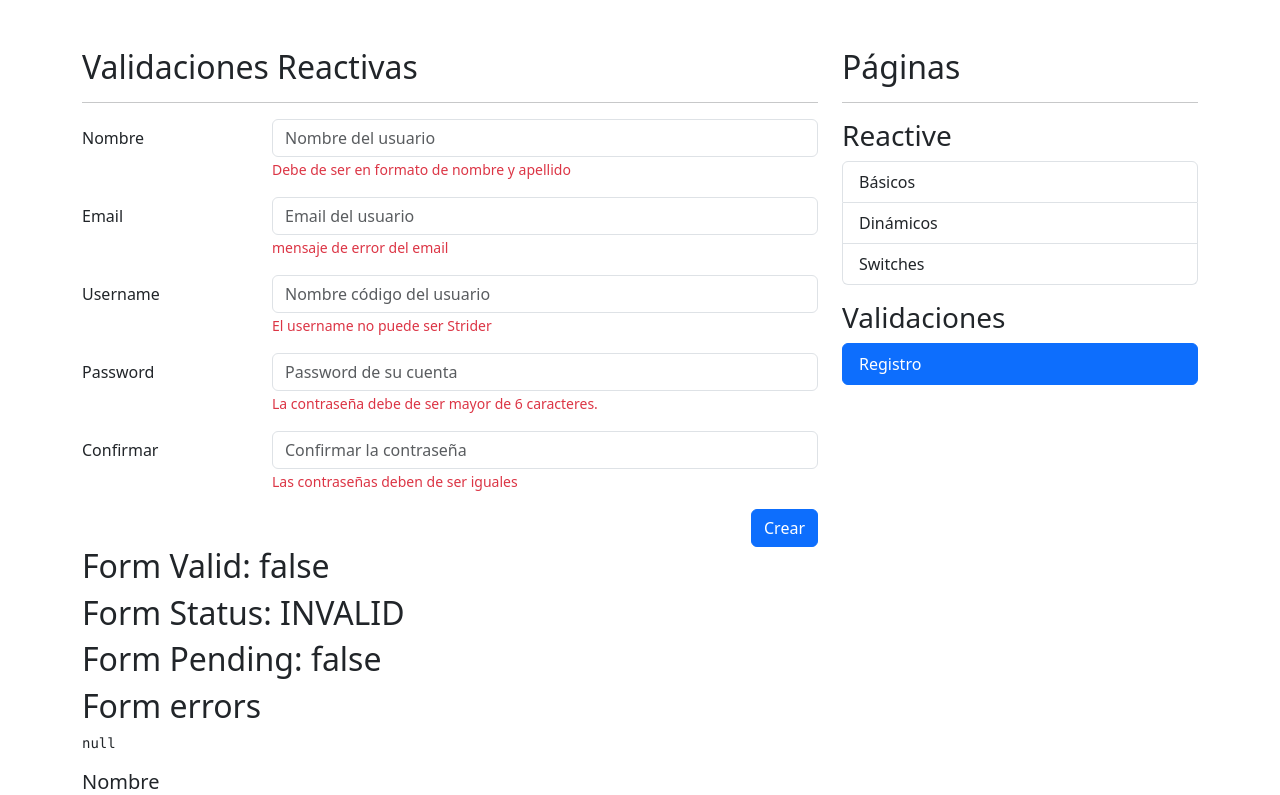
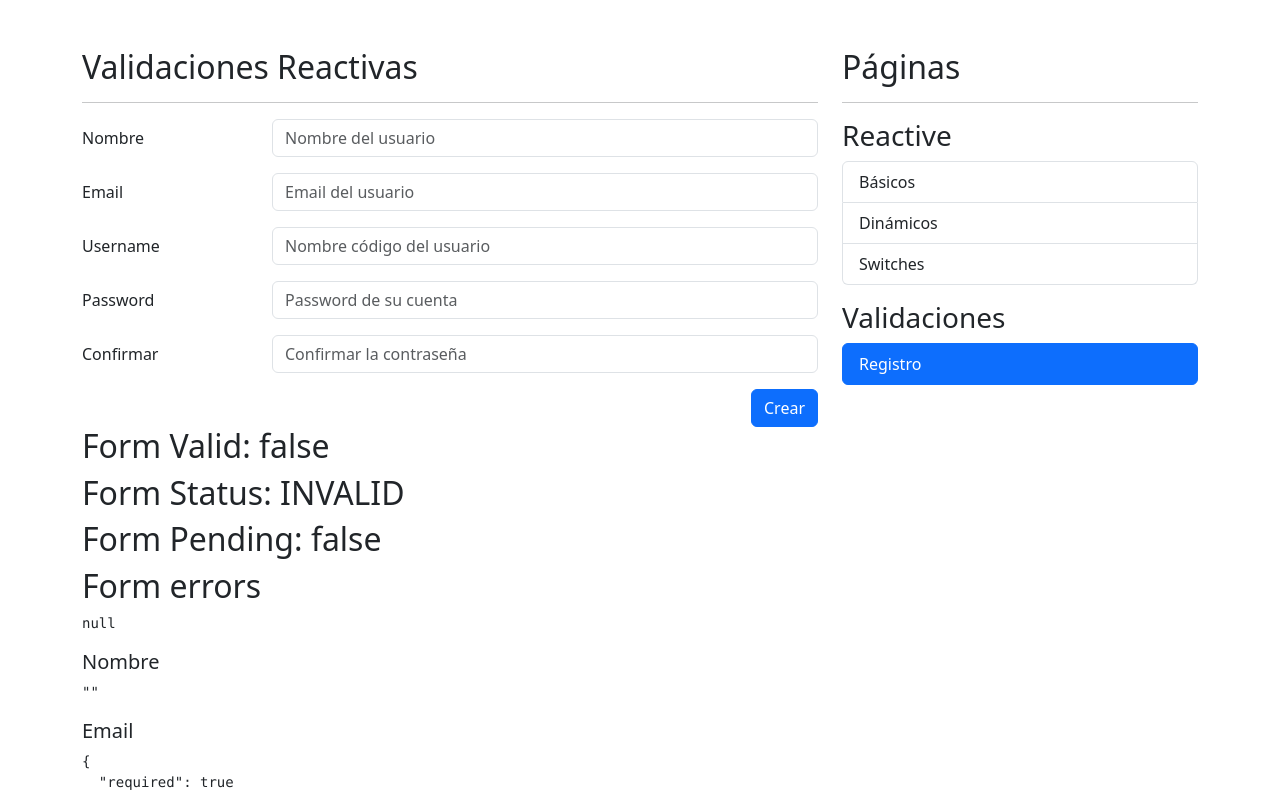
Before and after one commit to uriel-loz/FormApp, an Angular app: page /auth/sign-up in a window 1280 px wide. Shown: the top 795 px of the page. Built offline with nearby package versions, Linux system fonts and the light colour scheme.

Commit message:
Created validator service

```diff
--- a/src/app/auth/pages/register/register.component.html
+++ b/src/app/auth/pages/register/register.component.html
@@ -15,7 +15,7 @@
             formControlName="name"
           />
 
-          <span class="form-text text-danger">
+          <span *ngIf="isValidField('name')" class="form-text text-danger">
             Debe de ser en formato de nombre y apellido
           </span>
         </div>
@@ -31,7 +31,7 @@
             placeholder="Email del usuario"
             formControlName="email"
           />
-          <span class="form-text text-danger">
+          <span *ngIf="isValidField('email')" class="form-text text-danger">
             mensaje de error del email
           </span>
         </div>
@@ -47,7 +47,7 @@
             placeholder="Nombre código del usuario"
             formControlName="username"
           />
-          <span class="form-text text-danger">
+          <span *ngIf="isValidField('username')" class="form-text text-danger">
             El username no puede ser Strider
           </span>
         </div>
@@ -64,7 +64,7 @@
             formControlName="password"
           />
 
-          <span class="form-text text-danger">
+          <span *ngIf="isValidField('password')" class="form-text text-danger">
             La contraseña debe de ser mayor de 6 caracteres.
           </span>
         </div>
@@ -81,7 +81,7 @@
             formControlName="passwordConfirmation"
           />
 
-          <span class="form-text text-danger">
+          <span *ngIf="isValidField('passwordConfirmation')" class="form-text text-danger">
             Las contraseñas deben de ser iguales
           </span>
         </div>
--- a/src/app/auth/pages/register/register.component.ts
+++ b/src/app/auth/pages/register/register.component.ts
@@ -1,6 +1,7 @@
 import { Component, OnInit, inject } from '@angular/core';
 import { FormBuilder, FormGroup, Validators } from '@angular/forms';
-import { cantBeStrider, firstNameAndLastnamePattern, emailPattern } from '../../../shared/validators/validators';
+import { ValidatorsService } from '../../../shared/services/validators.service';
+// import { cantBeStrider, firstNameAndLastnamePattern, emailPattern } from '../../../shared/validators/validators';
 
 @Component({
   selector: 'auth-register',
@@ -10,17 +11,18 @@
 export class RegisterComponent {
 
   private formBuilder = inject(FormBuilder);
+  private validatorsService  = inject(ValidatorsService);
+
   public myForm: FormGroup = this.formBuilder.group({
-    name: ['', [Validators.required, Validators.pattern(firstNameAndLastnamePattern)]],
-    email: ['', [Validators.required, Validators.pattern(emailPattern)]],
-    username: ['', [Validators.required, cantBeStrider]],
+    name: ['', [Validators.required, Validators.pattern(this.validatorsService.firstNameAndLastnamePattern)]],
+    email: ['', [Validators.required, Validators.pattern(this.validatorsService.emailPattern)]],
+    username: ['', [Validators.required, this.validatorsService.cantBeStrider]],
     password: ['', [Validators.required, Validators.minLength(6)]],
     passwordConfirmation: ['', [Validators.required, Validators.minLength(6)]],
   });
 
   isValidField(field: string): boolean | null {
-    return this.myForm.controls[field].errors
-      && this.myForm.controls[field].touched;
+    return this.validatorsService.isValidField(this.myForm, field);
   }
 
   onSubmit(): void {
--- /dev/null
+++ b/src/app/shared/services/validators.service.ts
@@ -0,0 +1,26 @@
+import { Injectable } from '@angular/core';
+import { FormControl, FormGroup, ValidationErrors } from '@angular/forms';
+
+@Injectable({ providedIn: 'root' })
+export class ValidatorsService {
+  public firstNameAndLastnamePattern: string = '([a-zA-Z]+) ([a-zA-Z]+)';
+  public emailPattern: string = '^[a-z0-9._%+-]+@[a-z0-9.-]+\\.[a-z]{2,4}$';
+
+  public cantBeStrider = (control: FormControl): ValidationErrors | null => {
+    const value = control.value.trim().toLowerCase();
+
+    if (value === 'strider') {
+      return {
+        noStrider: true,
+      };
+    }
+
+    return null;
+  };
+
+  public isValidField(form: FormGroup ,field: string): boolean | null {
+    return (
+      form.controls[field].errors && form.controls[field].touched
+    );
+  }
+}
```
